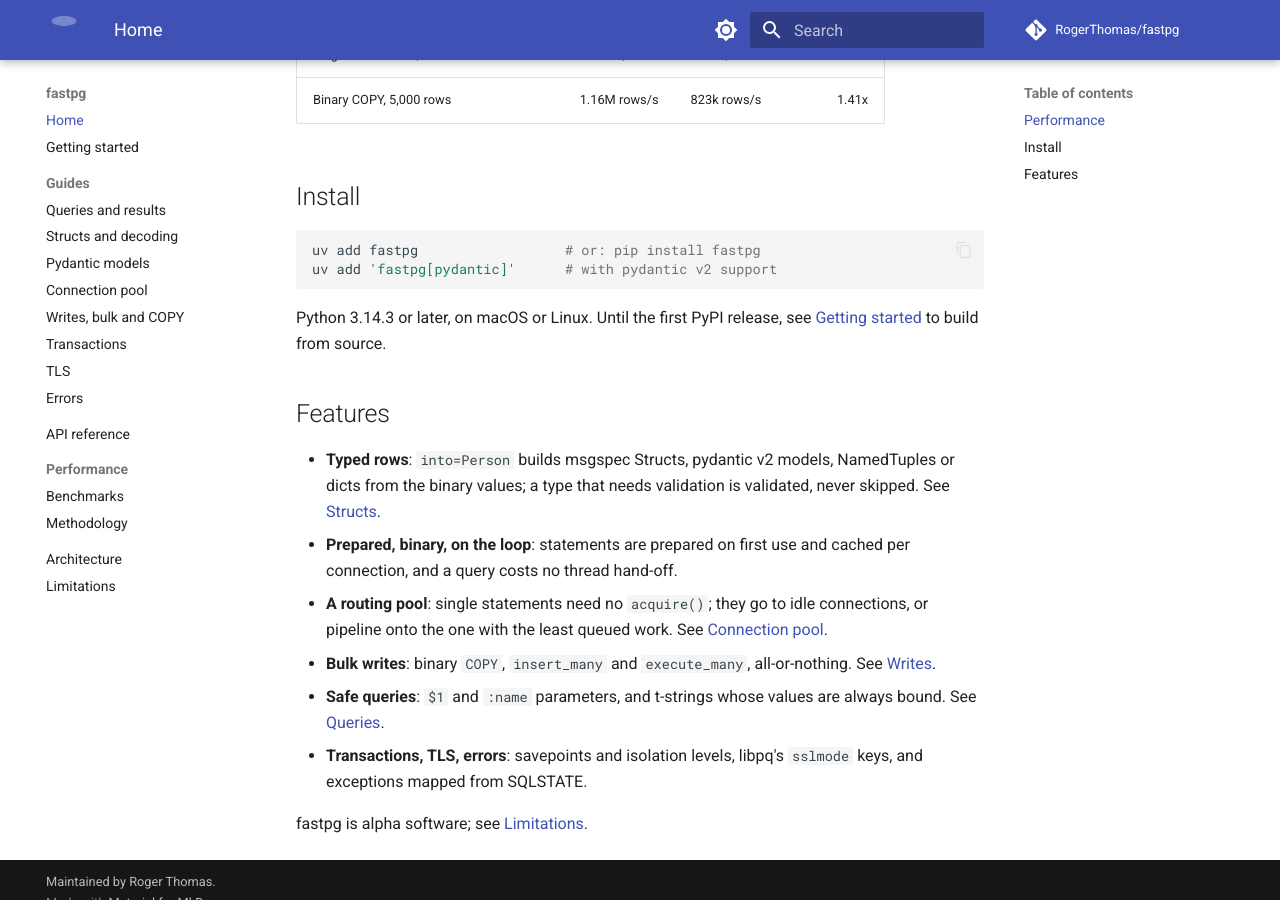
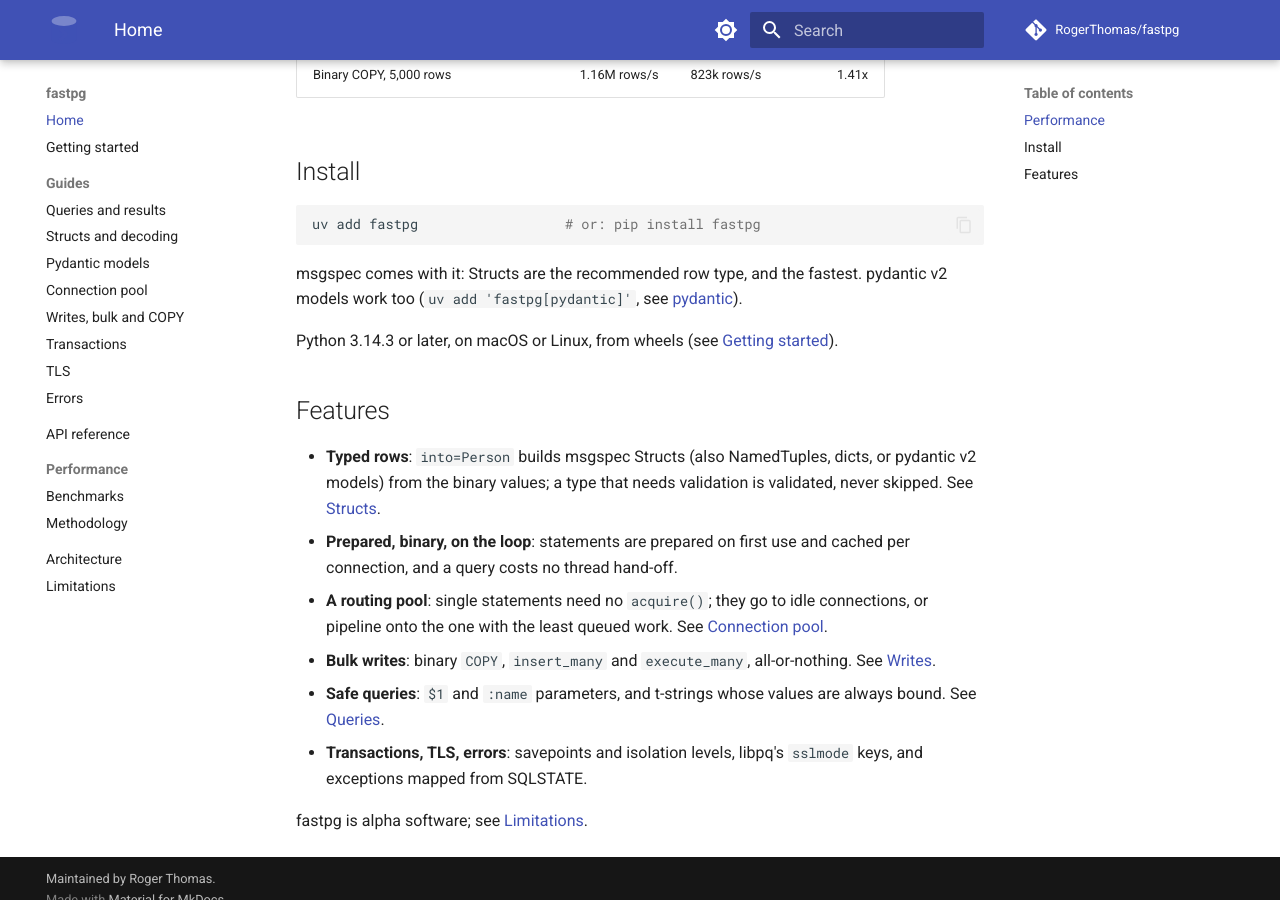
Before and after one commit to RogerThomas/fastpg, an MkDocs documentation site: the page built from docs/index.md, in a window 1280 px wide and 900 px high, scrolled down 1097 px. Built offline with MkDocs 1.6.1 and Material for MkDocs 9.7.7, drawn with Linux system fonts in a browser that asks for light colours; comment, search, counter and statistics services are not loaded; some of the changed text lies outside the part shown.

Commit message:
Docs: msgspec Structs first, pydantic optional; say plainly what asyncpg-noreset is
The install sections lead with msgspec (a dependency already, the recommended and fastest row
type) and mention fastpg[pydantic] as an option. The benchmark footnote explains asyncpg's
pool reset query instead of naming it, and says it's the faster of the two asyncpg setups we
run, not asyncpg's fastest possible. The docs home no longer says fastpg isn't on PyPI.

````diff
--- a/docs/index.md
+++ b/docs/index.md
@@ -50,17 +50,19 @@
 
 ```sh
 uv add fastpg                  # or: pip install fastpg
-uv add 'fastpg[pydantic]'      # with pydantic v2 support
 ```
 
-Python 3.14.3 or later, on macOS or Linux. Until the first PyPI release, see
-[Getting started](guide/getting-started.md#install) to build from source.
+msgspec comes with it: Structs are the recommended row type, and the fastest. pydantic v2
+models work too (`uv add 'fastpg[pydantic]'`, see [pydantic](guide/pydantic.md)).
+
+Python 3.14.3 or later, on macOS or Linux, from wheels (see
+[Getting started](guide/getting-started.md#install)).
 
 ## Features
 
-* **Typed rows**: `into=Person` builds msgspec Structs, pydantic v2 models, NamedTuples or
-  dicts from the binary values; a type that needs validation is validated, never skipped.
-  See [Structs](guide/structs.md).
+* **Typed rows**: `into=Person` builds msgspec Structs (also NamedTuples, dicts, or pydantic
+  v2 models) from the binary values; a type that needs validation is validated, never
+  skipped. See [Structs](guide/structs.md).
 * **Prepared, binary, on the loop**: statements are prepared on first use and cached per
   connection, and a query costs no thread hand-off.
 * **A routing pool**: single statements need no `acquire()`; they go to idle connections, or
````
Also changed, not shown: other parts of docs/index.md (+2 -2 lines), README.md (+19 -15 lines), docs/guide/getting-started.md (+3 -1 lines), docs/performance.md (+4 -3 lines).
